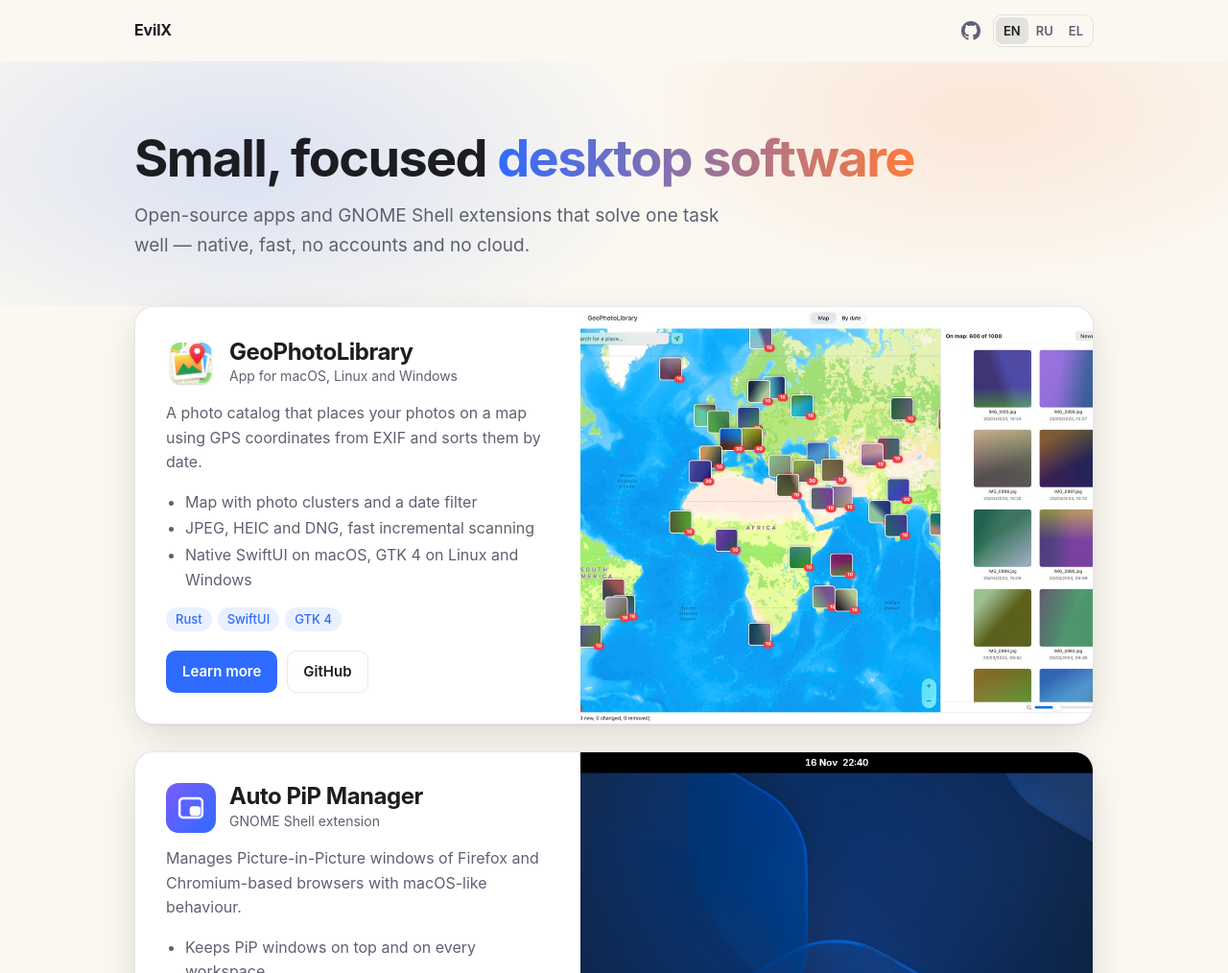
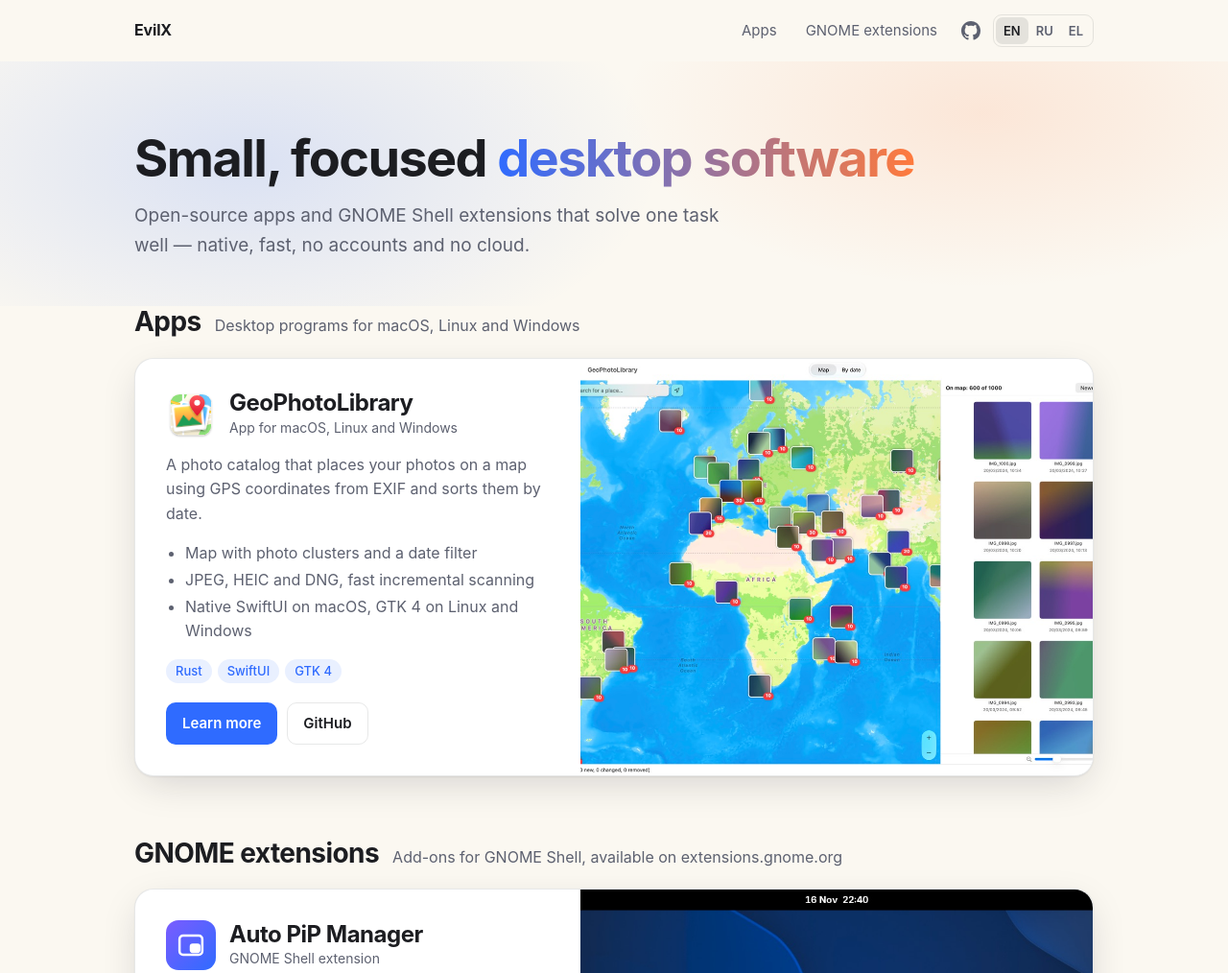
Before and after one commit to EvilX/evilx.github.io, a plain HTML site: page index.html in a window 1280 px wide. Shown: the top 1014 px of the page at 96% size. Drawn offline with Linux system fonts and the light colour scheme.

Commit message:
Разделы «Приложения» и «Расширения GNOME»
Проекты сгруппированы по видам, у разделов — заголовок с подписью и ссылки
в шапке (на узком экране ссылки скрыты). Заголовки карточек стали h3.

Co-Authored-By: Claude Opus 5.5 <noreply@anthropic.com>

```diff
--- a/index.html
+++ b/index.html
@@ -57,6 +57,7 @@ header .wrap { display: flex; align-items: center; height: 64px; gap: 12px; }
 .brand { font-weight: 650; letter-spacing: -.01em; text-decoration: none; }
 .top { margin-left: auto; display: flex; align-items: center; gap: 6px; }
 .top a { display: inline-flex; padding: 7px; border-radius: 9px; color: var(--muted); }
+.top a.sec { padding: 7px 12px; font-size: 15px; text-decoration: none; }
 .top a:hover { background: var(--line); color: var(--text); }
 .top svg { width: 20px; height: 20px; }
 .langs { display: inline-flex; padding: 2px; border-radius: 9px; border: 1px solid var(--line); }
@@ -77,7 +78,7 @@ h1 { font-size: clamp(34px, 6vw, 54px); line-height: 1.08; letter-spacing: -.03e
 h1 span { background: linear-gradient(90deg, var(--accent), var(--accent-2)); -webkit-background-clip: text; background-clip: text; color: transparent; }
 .lead { font-size: 19px; color: var(--muted); max-width: 620px; margin: 0; }
 
-.projects { display: grid; gap: 28px; padding-bottom: 72px; }
+.projects { display: grid; gap: 28px; }
 .card {
   display: grid; grid-template-columns: 1fr 1.15fr; gap: 0;
   background: var(--surface); border: 1px solid var(--line); border-radius: 20px;
@@ -92,7 +93,11 @@ h1 span { background: linear-gradient(90deg, var(--accent), var(--accent-2)); -w
 .icon img { width: 52px; height: 52px; }
 .pip { background: linear-gradient(135deg, #7b5cff, #2f6bff); }
 .ocr { background: linear-gradient(135deg, #ff7a3c, #e0456b); }
-h2 { margin: 0; font-size: 24px; letter-spacing: -.02em; line-height: 1.2; }
+.card h3 { margin: 0; font-size: 24px; letter-spacing: -.02em; line-height: 1.2; }
+.section { padding-bottom: 64px; scroll-margin-top: 16px; }
+.section-head { display: flex; align-items: baseline; flex-wrap: wrap; gap: 4px 14px; margin-bottom: 20px; }
+.section-head h2 { margin: 0; font-size: 28px; letter-spacing: -.02em; line-height: 1.2; }
+.section-head p { margin: 0; color: var(--muted); }
 .kind { font-size: 14px; color: var(--muted); }
 .card p { margin: 0; color: var(--muted); }
 .card ul { margin: 0; padding-left: 20px; color: var(--muted); }
@@ -127,6 +132,7 @@ footer .wrap { display: flex; flex-wrap: wrap; gap: 12px 24px; justify-content:
 footer a { color: var(--muted); }
 
 @media (max-width: 820px) {
+  .top a.sec { display: none; }
   .card { grid-template-columns: 1fr; }
   .card .shot { order: -1; }
   .card .body { padding: 24px; }
@@ -139,6 +145,8 @@ footer a { color: var(--muted); }
   <div class="wrap">
     <a class="brand" href="/">EvilX</a>
     <div class="top">
+      <a class="sec" href="#apps" data-i18n="apps">Apps</a>
+      <a class="sec" href="#gnome" data-i18n="gnome">GNOME extensions</a>
       <a href="https://github.com/EvilX" aria-label="GitHub"><svg viewBox="0 0 16 16" fill="currentColor" aria-hidden="true"><path d="M8 0C3.58 0 0 3.58 0 8c0 3.54 2.29 6.53 5.47 7.59.4.07.55-.17.55-.38 0-.19-.01-.82-.01-1.49-2.01.37-2.53-.49-2.69-.94-.09-.23-.48-.94-.82-1.13-.28-.15-.68-.52-.01-.53.63-.01 1.08.58 1.23.82.72 1.21 1.87.87 2.33.66.07-.52.28-.87.51-1.07-1.78-.2-3.64-.89-3.64-3.95 0-.87.31-1.59.82-2.15-.08-.2-.36-1.02.08-2.12 0 0 .67-.21 2.2.82.64-.18 1.32-.27 2-.27.68 0 1.36.09 2 .27 1.53-1.04 2.2-.82 2.2-.82.44 1.1.16 1.92.08 2.12.51.56.82 1.27.82 2.15 0 3.07-1.87 3.75-3.65 3.95.29.25.54.73.54 1.48 0 1.07-.01 1.93-.01 2.2 0 .21.15.46.55.38A8.013 8.013 0 0016 8c0-4.42-3.58-8-8-8z"/></svg></a>
       <div class="langs" role="group" aria-label="Language">
         <button type="button" data-lang="en">EN</button><button type="button" data-lang="ru">RU</button><button type="button" data-lang="el">EL</button>
@@ -155,12 +163,14 @@ footer a { color: var(--muted); }
     </div>
   </section>
 
-  <section class="wrap projects">
+  <section class="wrap section" id="apps">
+    <div class="section-head"><h2 data-i18n="apps">Apps</h2><p data-i18n="apps.sub">Desktop programs for macOS, Linux and Windows</p></div>
+    <div class="projects">
     <article class="card">
       <div class="body">
         <div class="head">
           <img class="icon" src="img/geo-photo-library.svg" alt="" width="52" height="52">
-          <div><h2>GeoPhotoLibrary</h2><div class="kind" data-i18n="gpl.kind">App for macOS, Linux and Windows</div></div>
+          <div><h3>GeoPhotoLibrary</h3><div class="kind" data-i18n="gpl.kind">App for macOS, Linux and Windows</div></div>
         </div>
         <p data-i18n="gpl.text">A photo catalog that places your photos on a map using GPS coordinates from EXIF and sorts them by date.</p>
         <ul>
@@ -176,12 +186,17 @@ footer a { color: var(--muted); }
       </div>
       <div class="shot"><img src="img/geo-photo-library.jpg" alt="GeoPhotoLibrary" width="1200" height="852" loading="lazy"></div>
     </article>
+    </div>
+  </section>
 
+  <section class="wrap section" id="gnome">
+    <div class="section-head"><h2 data-i18n="gnome">GNOME extensions</h2><p data-i18n="gnome.sub">Add-ons for GNOME Shell, available on extensions.gnome.org</p></div>
+    <div class="projects">
     <article class="card">
       <div class="body">
         <div class="head">
           <div class="icon pip"><svg viewBox="0 0 24 24" fill="none" stroke="currentColor" stroke-width="2" stroke-linejoin="round" aria-hidden="true"><rect x="2.5" y="4" width="19" height="16" rx="3"/><rect x="12" y="11.5" width="7" height="6" rx="1.5" fill="currentColor"/></svg></div>
-          <div><h2>Auto PiP Manager</h2><div class="kind" data-i18n="ext.kind">GNOME Shell extension</div></div>
+          <div><h3>Auto PiP Manager</h3><div class="kind" data-i18n="ext.kind">GNOME Shell extension</div></div>
         </div>
         <p data-i18n="pip.text">Manages Picture-in-Picture windows of Firefox and Chromium-based browsers with macOS-like behaviour.</p>
         <ul>
@@ -202,7 +217,7 @@ footer a { color: var(--muted); }
       <div class="body">
         <div class="head">
           <div class="icon ocr"><svg viewBox="0 0 16 16" aria-hidden="true"><rect x="1" y="1" width="14" height="14" rx="3" fill="none" stroke="currentColor" stroke-width="1.5" stroke-dasharray="2.4 1.6"/><path d="M4 4h8v1.8H9.1v6.7H6.9V5.8H4z" fill="currentColor"/></svg></div>
-          <div><h2>GOCR</h2><div class="kind" data-i18n="ext.kind">GNOME Shell extension</div></div>
+          <div><h3>GOCR</h3><div class="kind" data-i18n="ext.kind">GNOME Shell extension</div></div>
         </div>
         <p data-i18n="ocr.text">Select any area of the screen and copy the recognized text to the clipboard. Uses Tesseract OCR.</p>
         <ul>
@@ -226,6 +241,7 @@ footer a { color: var(--muted); }
         </div>
       </div>
     </article>
+    </div>
   </section>
 </main>
 
@@ -259,6 +275,8 @@ var T = {
     'ocr.demo1': 'Текст на картинке, в видео или в окне, где его не выделить, —',
     'ocr.demo2': 'просто обведите его рамкой',
     'ocr.toast': 'Текст скопирован в буфер обмена',
+    apps: 'Приложения', 'apps.sub': 'Программы для macOS, Linux и Windows',
+    gnome: 'Расширения GNOME', 'gnome.sub': 'Дополнения для GNOME Shell, есть на extensions.gnome.org',
     sponsor: 'Поддержать на GitHub'
   },
   el: {
@@ -282,6 +300,8 @@ var T = {
     'ocr.demo1': 'Κείμενο σε εικόνα, βίντεο ή παράθυρο που δεν επιλέγεται —',
     'ocr.demo2': 'απλώς σχεδιάστε ένα πλαίσιο γύρω του',
     'ocr.toast': 'Το κείμενο αντιγράφηκε στο πρόχειρο',
+    apps: 'Εφαρμογές', 'apps.sub': 'Προγράμματα για macOS, Linux και Windows',
+    gnome: 'Επεκτάσεις GNOME', 'gnome.sub': 'Πρόσθετα για το GNOME Shell, διαθέσιμα στο extensions.gnome.org',
     sponsor: 'Υποστήριξη στο GitHub'
   }
 };
```
